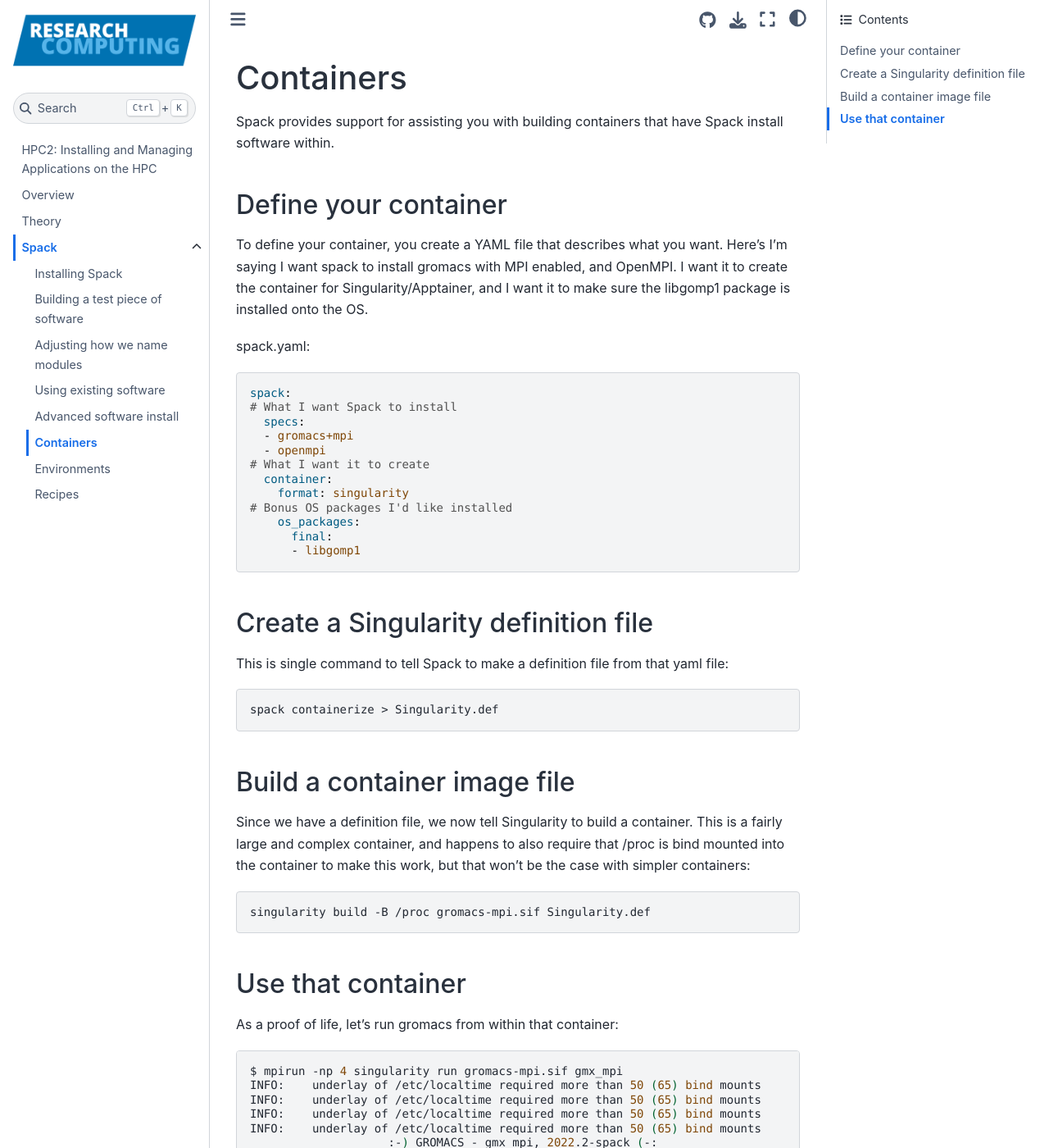
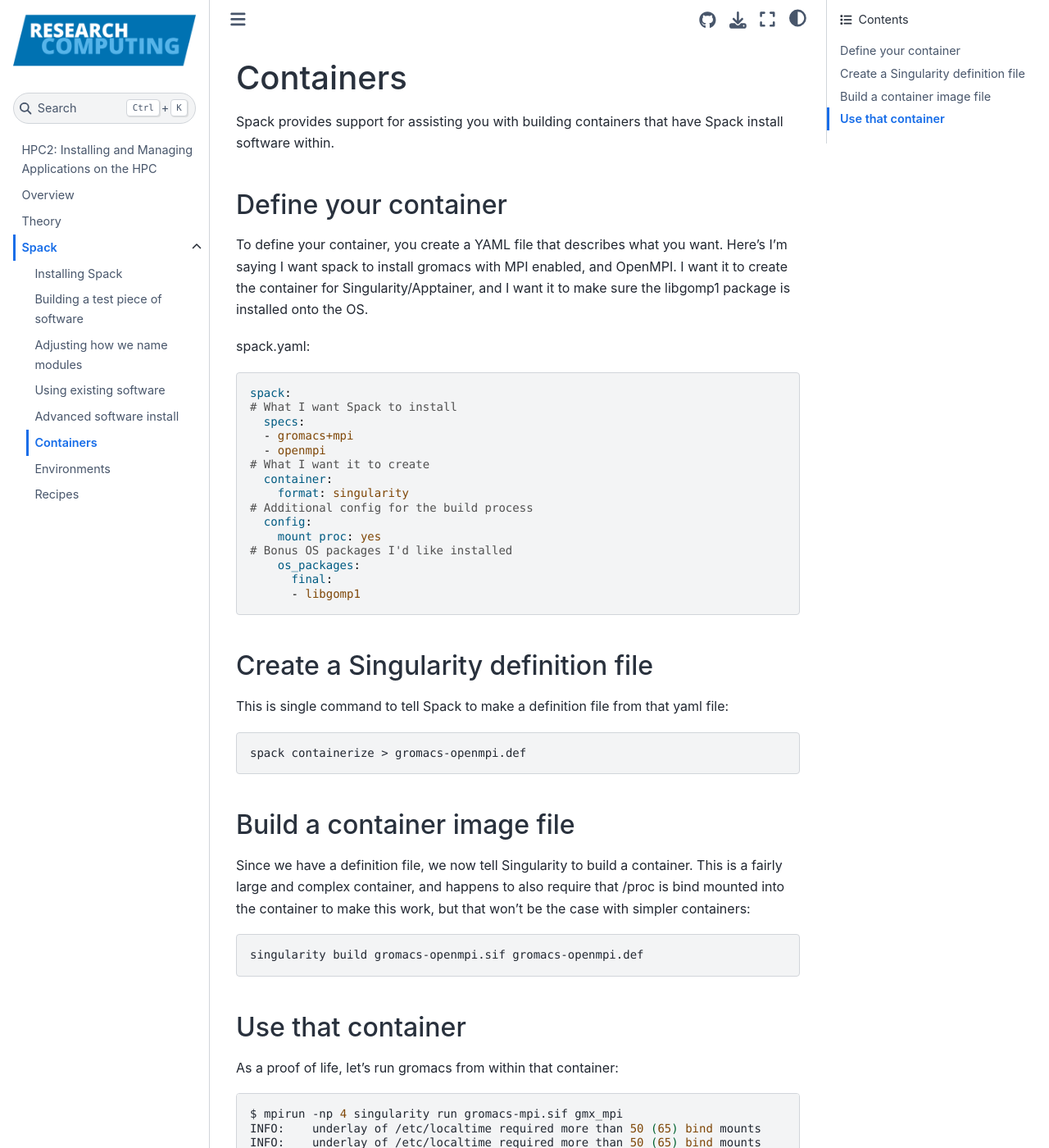
Before and after one commit to ARCTraining/hpc2-software, a Jupyter Book: the page built from book/course/spack/containers.md, in a window 1280 px wide and 1400 px high. Shown: the whole window at 82% size. Built offline with Jupyter Book 1.0.4 settings and Sphinx 7.4.7 and the Sphinx Book theme 1.1.4, drawn with Linux system fonts in a browser that asks for light colours.

Commit message:
User feedback changes to container section

````diff
--- a/book/course/spack/containers.md
+++ b/book/course/spack/containers.md
@@ -21,6 +21,9 @@ spack:
 # What I want it to create
   container:
     format: singularity
+# Additional config for the build process
+  config:
+    mount proc: yes
 # Bonus OS packages I'd like installed
     os_packages:
       final:
@@ -33,7 +36,7 @@ This is single command to tell Spack to make a definition file from that yaml
 file:
 
 ```bash
-spack containerize > Singularity.def
+spack containerize > gromacs-openmpi.def
 ```
 
 ## Build a container image file
@@ -44,7 +47,7 @@ This is a fairly large and complex container, and happens to also require that
 the case with simpler containers:
 
 ```bash
-singularity build -B /proc gromacs-mpi.sif Singularity.def
+singularity build gromacs-openmpi.sif gromacs-openmpi.def
 ```
 
 ## Use that container
````
